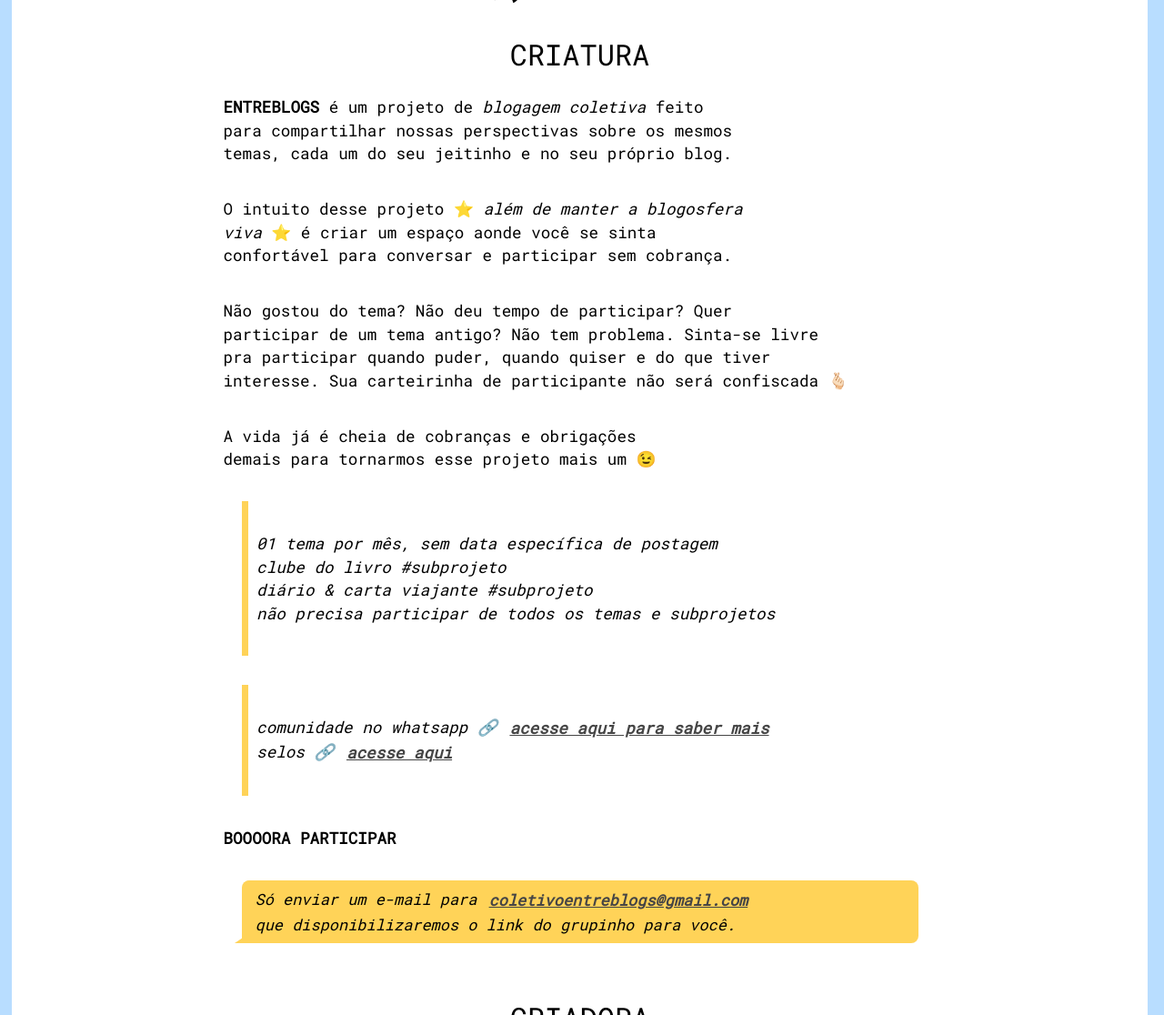
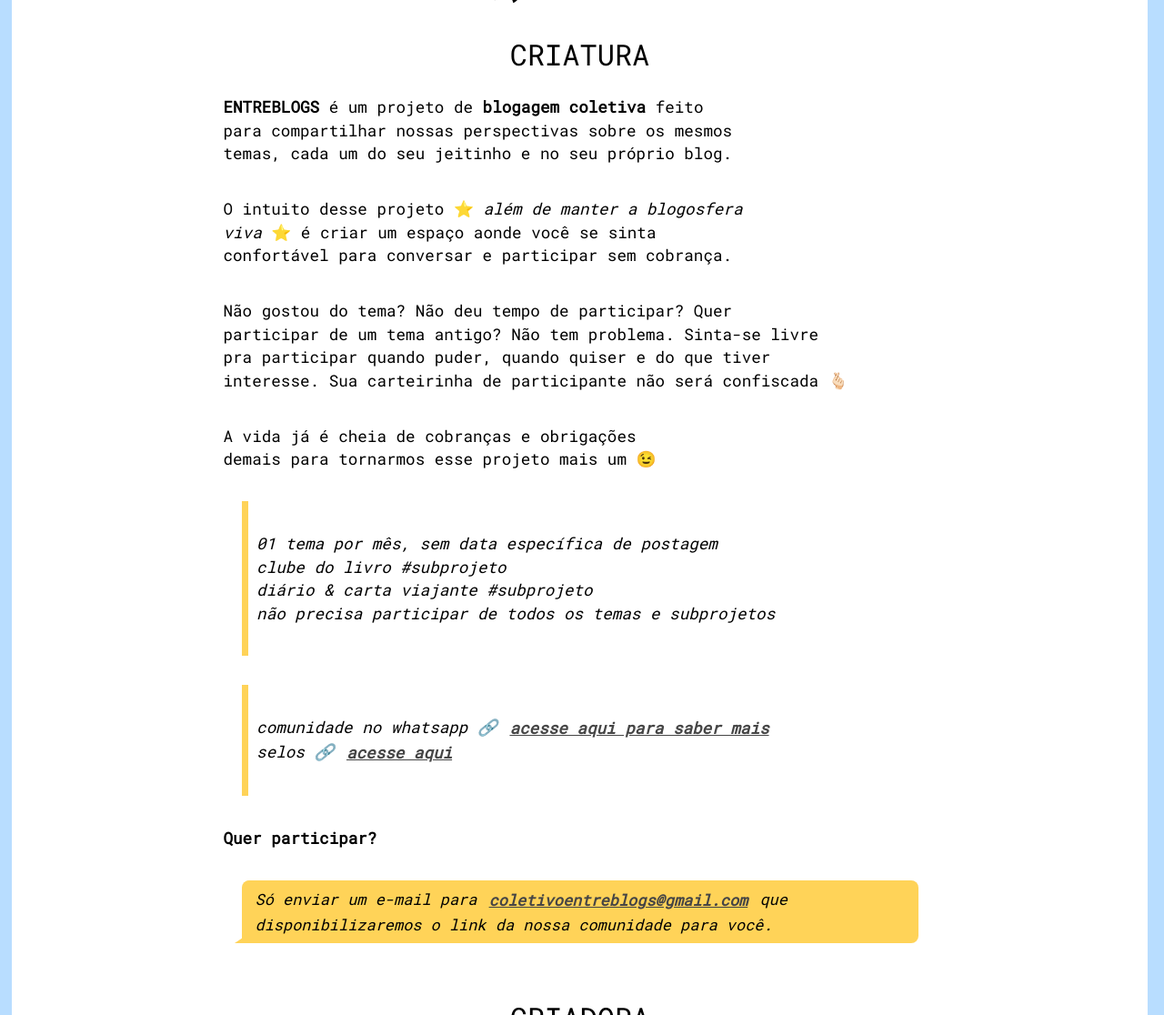
Before and after one commit to bamoretti/entreblogs, a Jekyll site: the page built from index.md, in a window 1280 px wide. Shown: the part 473-1589 px from the top of the page at 91% size. Built offline with Jekyll 4.4.1, drawn with Linux system fonts in a browser that asks for light colours; comment, search, counter and statistics services are not loaded.

Commit message:
Update index.md

```diff
--- a/index.md
+++ b/index.md
@@ -7,7 +7,7 @@ description: Um espaço para compartilhar perspectivas sobre os mesmos temas, ca
 <h2> Boas-vindas;)</h2>
 
 <h3>CRIATURA</h3>
-**ENTREBLOGS** é um projeto de _blogagem coletiva_ feito para compartilhar nossas perspectivas sobre os mesmos temas, cada um do seu jeitinho e no seu próprio blog.
+**ENTREBLOGS** é um projeto de **blogagem coletiva** feito para compartilhar nossas perspectivas sobre os mesmos temas, cada um do seu jeitinho e no seu próprio blog.
 
 O intuito desse projeto ⭐ _além de manter a blogosfera viva_ ⭐ é criar um espaço aonde você se sinta confortável para conversar e participar sem cobrança.
 
@@ -23,8 +23,8 @@ não precisa participar de todos os temas e subprojetos
 > comunidade no whatsapp 🔗 [acesse aqui para saber mais]({{ site.baseurl }}/no-whatsapp)
 selos 🔗 [acesse aqui]({{ site.baseurl }}/selos)
 
-**BOOOORA PARTICIPAR**
-<blockquote class="fleabag"> Só enviar um e-mail para <a href="mailto:coletivoentreblogs@gmail.com?subject=Também quero participar da comunidade">coletivoentreblogs@gmail.com</a> que disponibilizaremos o link do grupinho para você.</blockquote>
+**Quer participar?**
+<blockquote class="fleabag"> Só enviar um e-mail para <a href="mailto:coletivoentreblogs@gmail.com?subject=Também quero participar da comunidade">coletivoentreblogs@gmail.com</a> que disponibilizaremos o link da nossa comunidade para você.</blockquote>
 
 <h3>CRIADORA</h3>
 **BARBARA** do blog [BMRTT](https://bamoretti.com), quase duas décadas compartilhando aleatoriedades da minha vida na blogosfera. Não satisfeita, acreditei que o projeto seria mais um jeitinho de fazer mais pessoas compartilharem suas coisinhas e criarem conexões sem deixar a blogosfera morrer.
```
